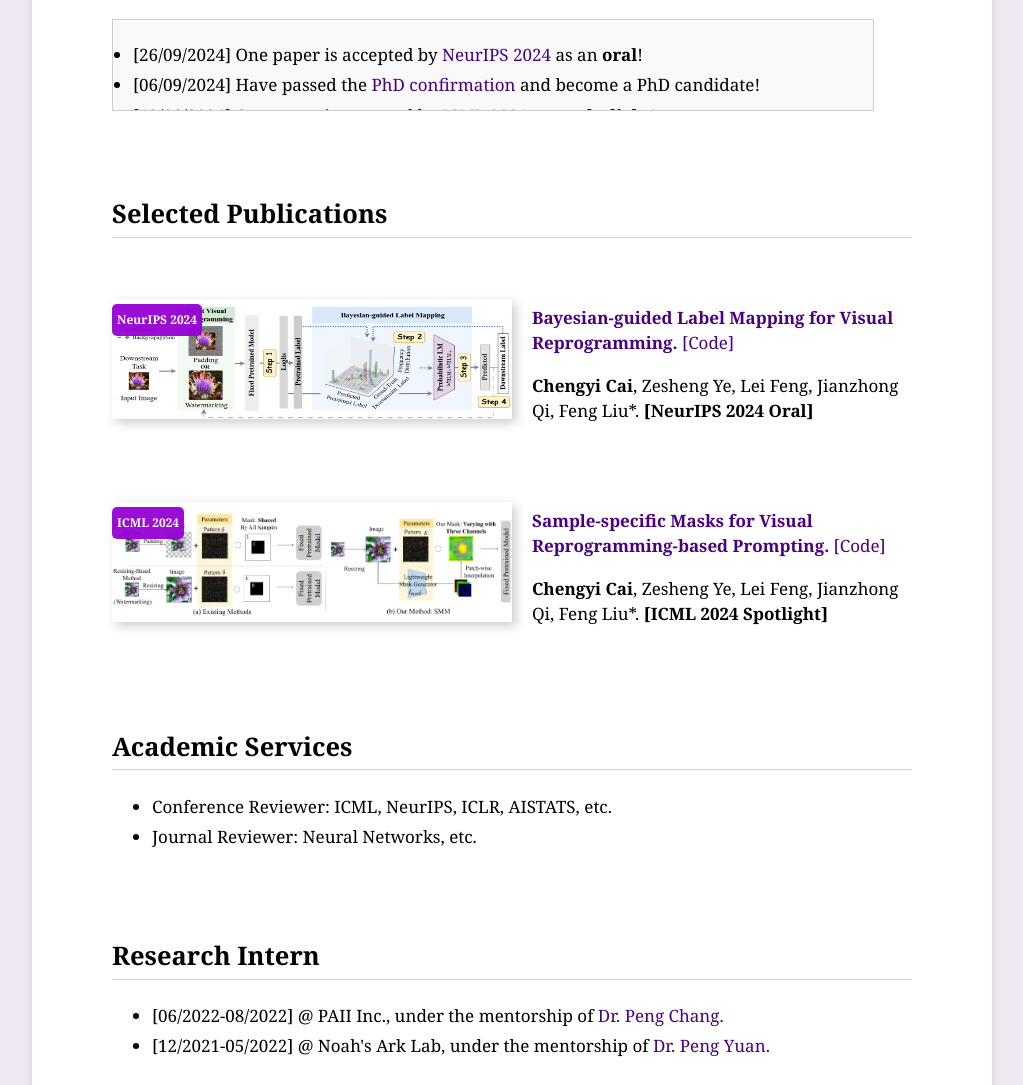
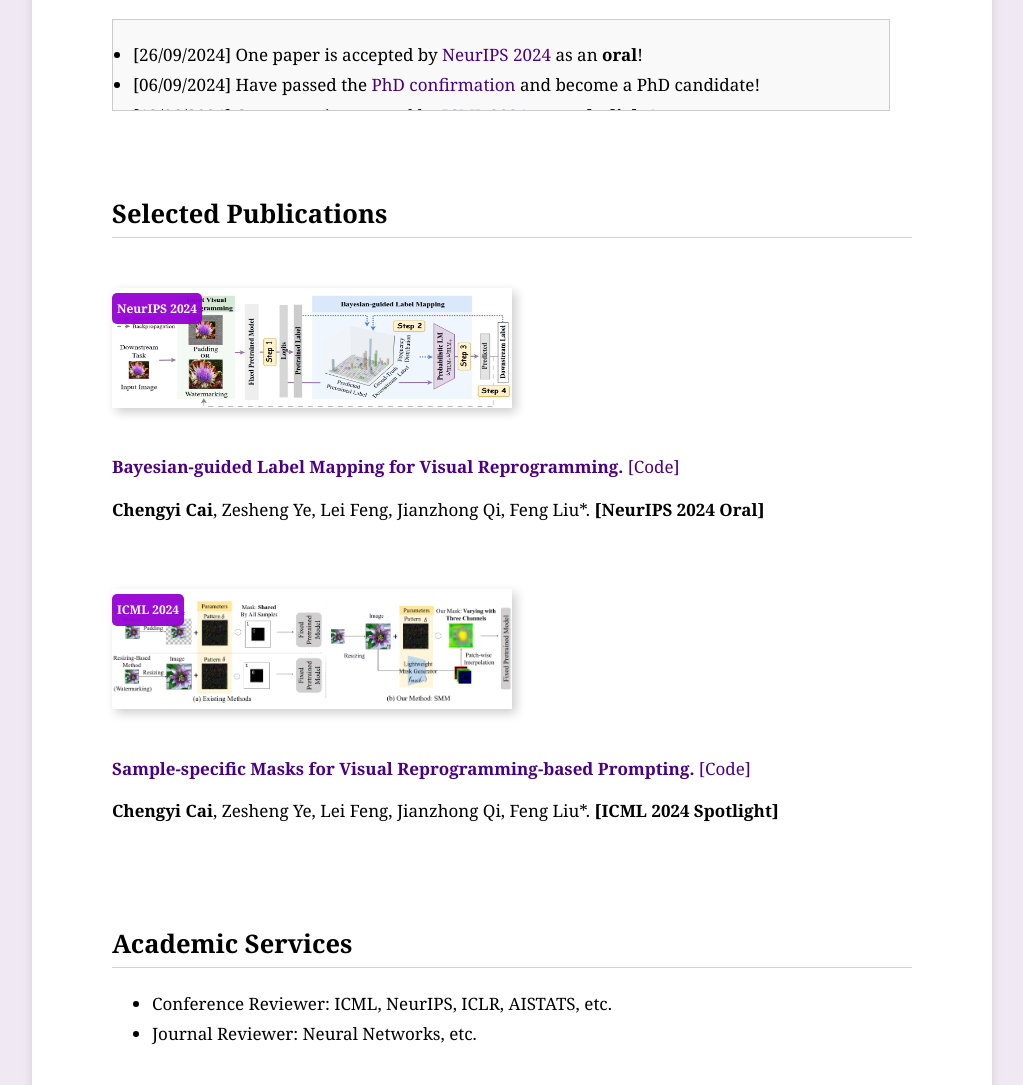
Before and after one commit to caichengyi/caichengyi.github.io, a plain HTML site: page index.html in a window 1280 px wide. Shown: the part 1087-2172 px from the top of the page, without its empty margins (128-1151 px from the left). Drawn offline with Linux system fonts and the light colour scheme.

Commit message:
Update index.html

```diff
--- a/index.html
+++ b/index.html
@@ -33,7 +33,7 @@
             box-shadow: 0 0 10px rgba(0, 0, 0, 0.1);
         }
         .scroll-box {
-            width: 90%;
+            width: 92%;
             height: 50px;
             border: 0.5px solid #ccc;
             padding: 20px;
@@ -49,6 +49,7 @@
         }
         .content-wrapper {
             display: flex;
+            flex-wrap: wrap;
             align-items: center;
             gap: 20px;
             margin-top: 50px;
@@ -147,7 +148,7 @@
                         <img src="assets/BLM.png" alt="Image">
                         <div class="badge">NeurIPS 2024</div>
                     </div>
-                    <div style="min-width: 300px; flex: 1;">
+                    <div style="min-width: 300px; ">
                         <p style="color: #4B0082; line-height: 1.5; text-align: left; "><strong><a href="https://arxiv.org/abs/2410.24018">Bayesian-guided Label Mapping for Visual Reprogramming.</a></strong>  <a href="https://github.com/tmlr-group/BayesianLM">[Code]</a> </p>
                         <p style="line-height: 1.5"><strong>Chengyi Cai</strong>, Zesheng Ye, Lei Feng, Jianzhong Qi, Feng Liu*.
                         <strong>[NeurIPS 2024 Oral]</strong></p>
@@ -159,7 +160,7 @@
                         <img src="assets/SMM.png" alt="Image">
                         <div class="badge">ICML 2024</div>
                     </div>
-                    <div style="min-width: 300px; flex: 1; ">
+                    <div style="min-width: 300px; ">
                         <p style="color: #4B0082; line-height: 1.5; text-align: left;"><strong><a href="https://arxiv.org/abs/2406.03150">Sample-specific Masks for Visual Reprogramming-based Prompting.</a></strong> <a href="https://github.com/tmlr-group/SMM">[Code]</a> </p>
                         <p style="line-height: 1.5"><strong>Chengyi Cai</strong>, Zesheng Ye, Lei Feng, Jianzhong Qi, Feng Liu*.
                         <strong>[ICML 2024 Spotlight]</strong></p>
```
